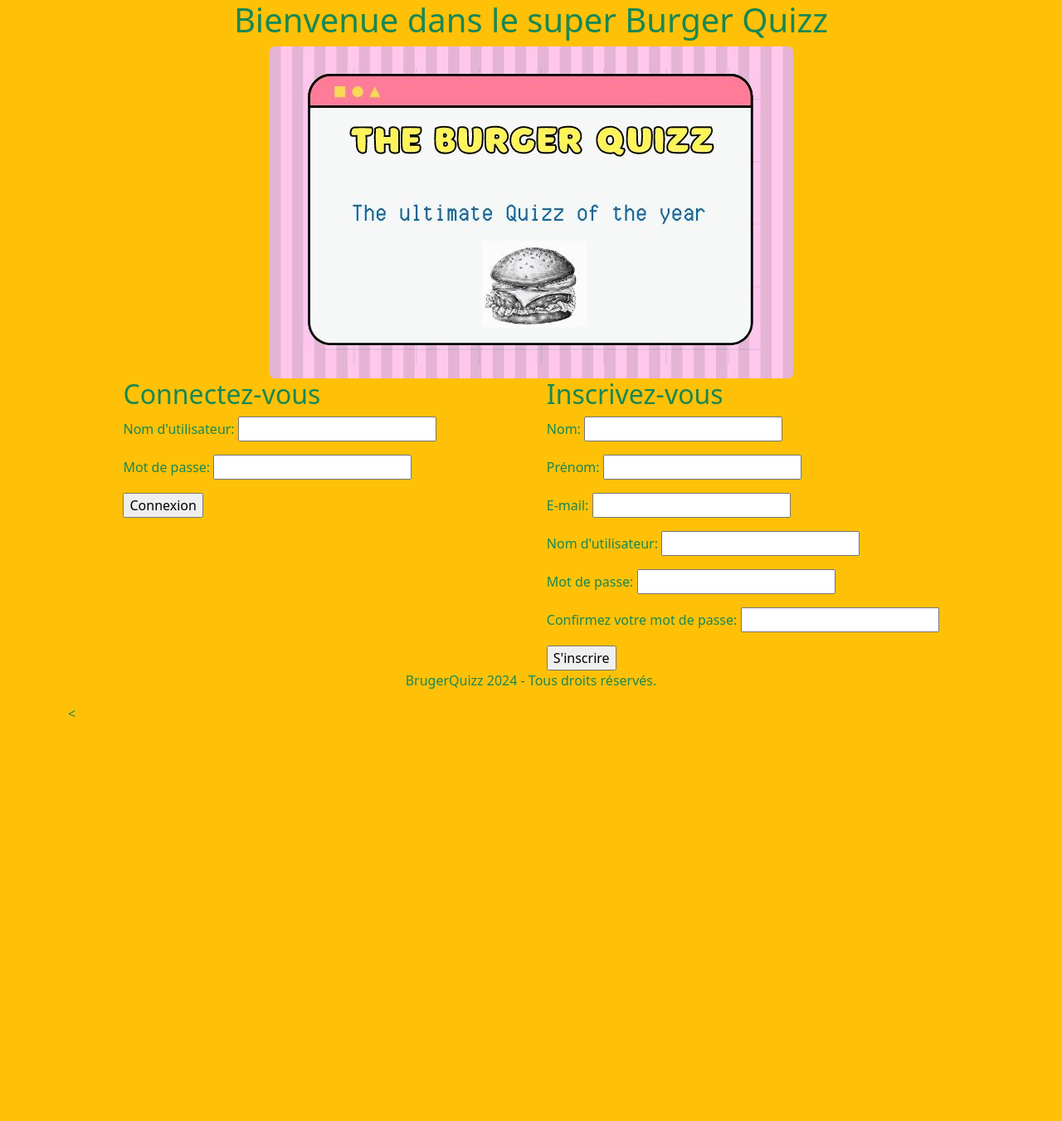
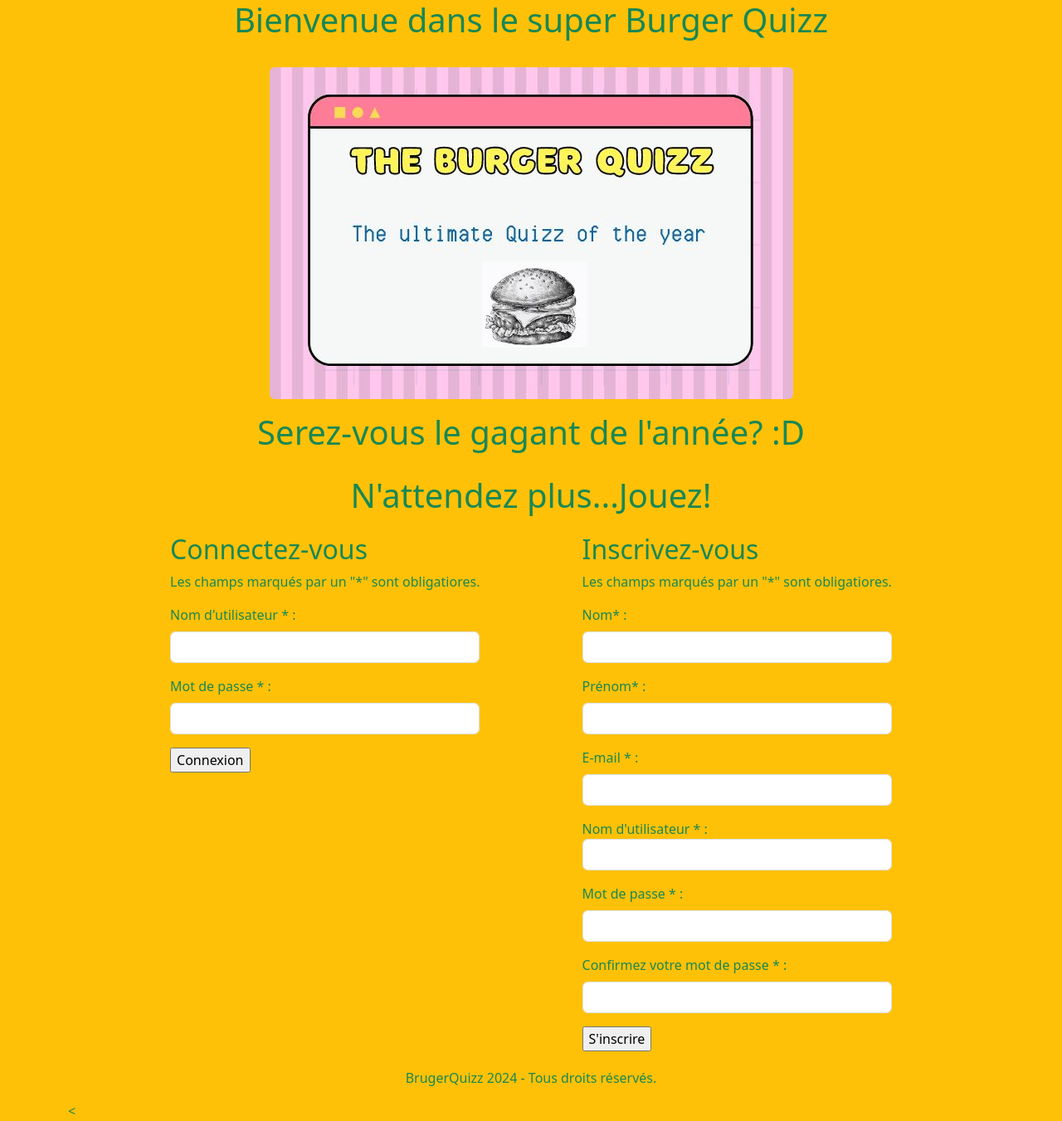
Before and after one commit to BaptisteBrasseur/BurgerQuiz, a PHP site: page /Accueil.php in a window 1280 px wide. Shown: the whole page at 83% size. Before the commit the page ends 864 px from the top, so only its background shows below. Run offline with PHP 8.4, Linux system fonts and the light colour scheme.

Commit message:
Peaufinage page accueil

```diff
--- a/Style/style.css
+++ b/Style/style.css
@@ -1,6 +1,21 @@
+
+h1
+{
+    padding-bottom: 25px;
+}
+.img-accueil
+{
+    margin-bottom: 10px;
+    margin-top: 10px;
+}
+
 .alignementformulaires
 {
     display: flex;
     flex-direction: row;
-    justify-content: space-around;
+    justify-content: space-evenly;
 }
+main
+{
+    margin-bottom: 20px;
+}
--- a/Views/Accueil.php
+++ b/Views/Accueil.php
@@ -18,6 +18,7 @@
 include "../Includes/header.php";
 ?>
 <div class="container">
+    <main id="maincontent" role="main" tabindex="-1">
         <h1 class="text-center"> Bienvenue dans le super Burger Quizz </h1>
         <!-- image-->
 
@@ -29,26 +30,28 @@ include "../Includes/header.php";
          dnaissance: birth
          nom utilisateur: username
          mot de passe : password-->
-    <div class="row">
+        <div class="row img-accueil">
             <div class="col-12 text-center">
                 <img src="../images/imageaccueil.jpg" alt="" class="img-fluid rounded" >
             </div>
         </div>
-
+        <p class="text-center fs-1"> Serez-vous le gagant de l'année? :D </p>
+        <p class="text-center fs-1">N'attendez plus...Jouez! </p>
         <div class="alignementformulaires">
 
 
             <div class="formconnection">
                 <h2> Connectez-vous </h2>
+                <p> Les champs marqués par un "*" sont obligatiores.</p>
                 <form method="post" action="">
 
                     <p>
-                    <label for="nuserconnection"> Nom d'utilisateur: </label>
-                    <input type="text" name="username"  id="nuserconnection" required>
+                        <label for="nuserconnection" class="form-label"> Nom d'utilisateur <span aria-hidden="true">* </span> : </label>
+                        <input type="text" name="username"  id="nuserconnection" class="form-control" required>
                     </p>
                     <p>
-                    <label for="mpasse">Mot de passe: </label>
-                    <input type="password" name="password"  id="mpasse" required>
+                        <label for="mpasse" class="form-label">Mot de passe <span aria-hidden="true">* </span>: </label>
+                        <input type="password" name="password"  class="form-control" id="mpasse" required>
                     </p>
                     <input type="submit"  value="Connexion">
                 </form>
@@ -56,35 +59,36 @@ include "../Includes/header.php";
 
 
             <div class="formregister"> <h2> Inscrivez-vous</h2>
+                <p> Les champs marqués par un "*" sont obligatiores.</p>
                 <form method="post" action="">
 
 
 
                     <p>
-            <label for="nom">Nom: </label>
-            <input type="text" name="name"  id="nom" required>
+                        <label for="nom" class="form-label">Nom<span aria-hidden="true">* </span>: </label>
+                        <input type="text" name="name"  class="form-control" id="nom" required>
                     </p>
                     <p>
-            <label for="pnom">Prénom: </label>
-            <input type="text" name="firstname"  id="pnom" required>
+                        <label for="pnom" class="form-label">Prénom<span aria-hidden="true">* </span>: </label>
+                        <input type="text" name="firstname"  class="form-control" id="pnom" required>
                     </p>
 
 
                     <p>
-            <label for="mail">E-mail: </label>
-            <input type="email" name="email"  id="mail" required>
+                        <label for="mail" class="form-label">E-mail <span aria-hidden="true">* </span>: </label>
+                        <input type="email" name="email"  class="form-control" id="mail" required>
                     </p>
                     <p>
-            <label for="nuserregister"> Nom d'utilisateur: </label>
-            <input type="text" name="username"  id="nuserregister" required>
+                        <label for="nuserregister"> Nom d'utilisateur <span aria-hidden="true">* </span>: </label>
+                        <input type="text" name="username" class="form-control"  id="nuserregister" required>
                     </p>
                     <p>
-            <label for="mpasseregister">Mot de passe: </label>
-            <input type="password" name="password"  id="mpasseregister" required>
+                        <label for="mpasseregister" class="form-label" >Mot de passe <span aria-hidden="true">* </span>: </label>
+                        <input type="password" name="password"  class="form-control" id="mpasseregister" required>
                     </p>
                     <p>
-            <label for="mpasserepeat">Confirmez votre mot de passe: </label>
-            <input type="password" name="password"  id="mpasserepeat" required>
+                        <label for="mpasserepeat" class="form-label">Confirmez votre mot de passe <span aria-hidden="true">* </span>: </label>
+                        <input type="password" name="password"  class="form-control" id="mpasserepeat" required>
                     </p>
                     <input type="submit"  value="S'inscrire">
                 </form>
@@ -95,6 +99,9 @@ include "../Includes/header.php";
         </div>
 
 
+    </main>
+
+
 
 
 </body>
```
Lines whose indentation alone changed are shown as unchanged.
